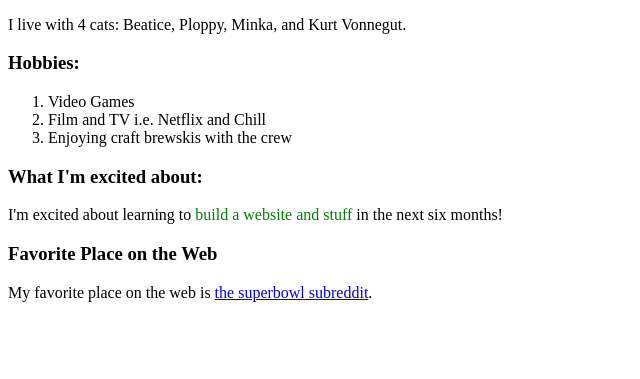
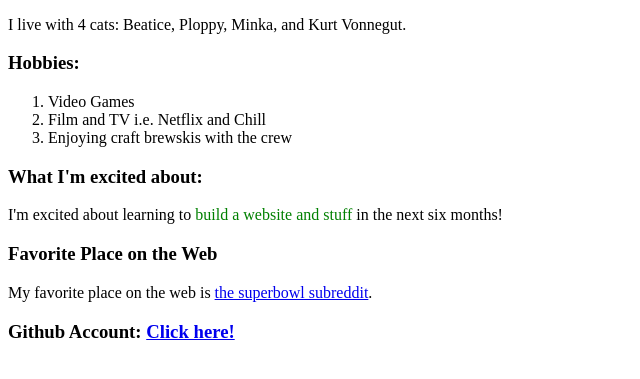
Before and after one commit to ptrthegr8/ptrthegr8.github.io, a plain HTML site: page index.html in a window 1280 px wide. Shown: the part 105-484 px from the top of the page, without its empty margins (0-640 px from the left). Drawn offline with Linux system fonts and the light colour scheme.

Commit message:
added github link

```diff
--- a/index.html
+++ b/index.html
@@ -20,5 +20,6 @@
     <p>
       My favorite place on the web is <a href="https://www.reddit.com/r/Superbowl/">the superbowl subreddit</a>.
     </p>
+    <h3>Github Account: <a href="https://github.com/ptrthegr8">Click here!</a></h3>
   </body>
 </html>
```
